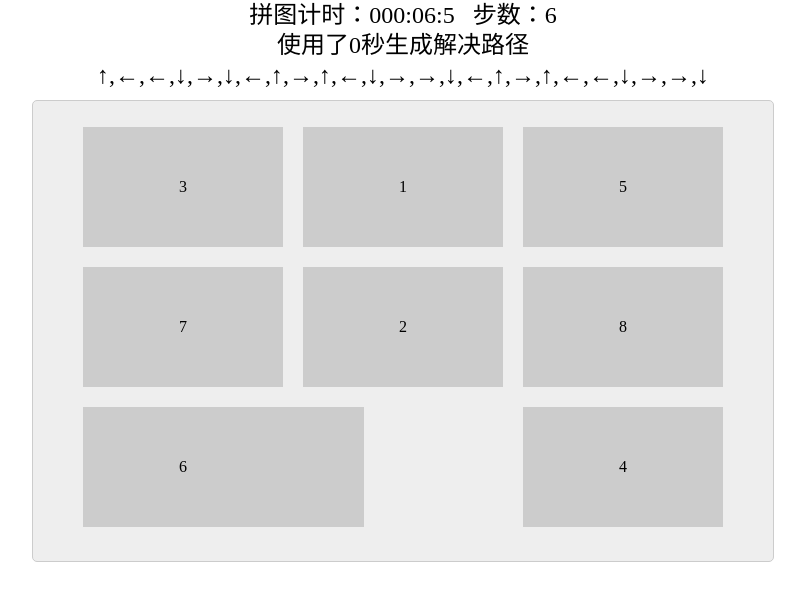
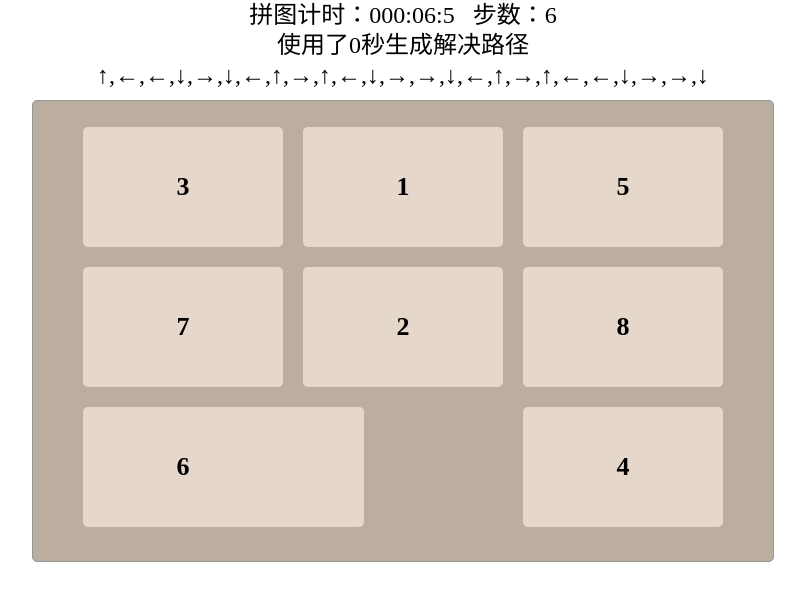
Before and after one commit to gvzhang/nine-num-puzzle, a PHP site: page / in a window 1280 px wide. Shown: the top 601 px of the page, without its empty margins (237-1042 px from the left). Run offline with PHP 8.4, Linux system fonts and the light colour scheme.

Commit message:
拼图美化

```diff
--- a/css/puzzle.css
+++ b/css/puzzle.css
@@ -10,11 +10,11 @@
 }
 
 .main_content {
-    background: #eee;
+    background: #BBADA0;
     width: 740px;
     height: 460px;
     margin: 100px auto;
-    border: 1px solid #ccc;
+    border: 1px solid #959595;
     border-radius: 5px;
 }
 
@@ -24,7 +24,10 @@
     line-height: 120px;
     text-align: center;
     cursor: pointer;
-    background: #ccc;
+    background: #E5D8CB;
+    border-radius: 5px;
+    font-size: 26px;
+    font-weight: bold;
 }
 
 .main_content .item img {
```
